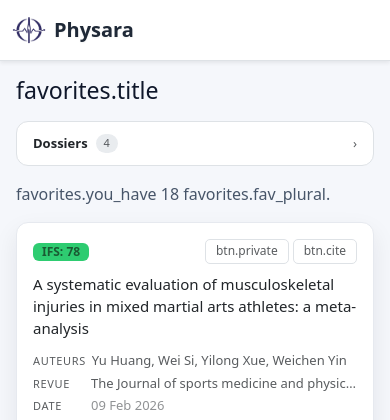
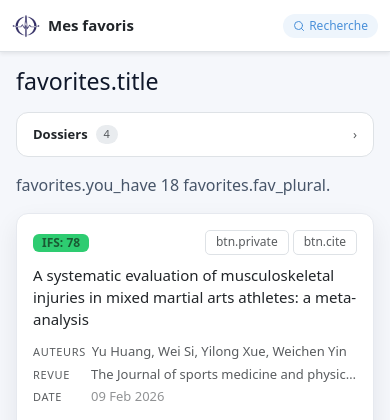
Before and after one commit to ChtickenDev/Calek_News, a Flask app: page /favorites in a window 390 px wide. Shown: the top 420 px of the page. Run offline with Flask 3, Linux system fonts and the light colour scheme; a user stored in the database is signed in; data comes from the database, SQL or seed files in the repository; parts of the project's set-up code (start-up, migrations or seed data) failed here and were passed over.

Commit message:
navbar mobile : titre page + boutons contextuels + onglet Moi vers profil

```diff
--- a/templates/drafts.html
+++ b/templates/drafts.html
@@ -1,5 +1,8 @@
 {% extends "layout.html" %}
 {% from '_macros.html' import ifs_badge %}
+
+{% block mobile_page_title %}Rechercher{% endblock %}
+
 {% block content %}
 
 <h3 class="mb-3">{{ t('nav.search') }}</h3>
--- a/templates/favorites.html
+++ b/templates/favorites.html
@@ -2,6 +2,15 @@
 {% from '_macros.html' import ifs_badge, render_folder_tree, render_mobile_folder_tree with context %}
 {% block main_container %}container-fluid{% endblock %}
 {% block main_class %} physara-no-pad{% endblock %}
+
+{% block mobile_page_title %}Mes favoris{% endblock %}
+{% block mobile_action %}
+<a href="{{ url_for('my_drafts') }}" class="mobile-ctx-btn">
+  <svg width="12" height="12" viewBox="0 0 24 24" fill="none" stroke="currentColor" stroke-width="2" stroke-linecap="round" stroke-linejoin="round"><circle cx="11" cy="11" r="8"/><line x1="21" y1="21" x2="16.65" y2="16.65"/></svg>
+  Recherche
+</a>
+{% endblock %}
+
 {% block content %}
 {% macro share_dropdown(article_id) %}
 <div class="dropdown" onclick="event.stopPropagation()">
--- a/templates/layout.html
+++ b/templates/layout.html
@@ -161,6 +161,43 @@
     border-bottom: 2px solid #1a1a2e;
   }
 
+  /* ---- Mobile top navbar : titre + bouton contextuel ---- */
+  .mobile-page-title {
+    font-size: 15px;
+    font-weight: 600;
+    color: var(--bs-body-color);
+    overflow: hidden;
+    text-overflow: ellipsis;
+    white-space: nowrap;
+    flex: 1;
+    min-width: 0;
+  }
+  .mobile-ctx-btn {
+    background: #eef5fc;
+    color: #4a90d9 !important;
+    border-radius: 12px;
+    padding: 3px 10px;
+    font-size: 12px;
+    text-decoration: none;
+    display: inline-flex;
+    align-items: center;
+    gap: 4px;
+    white-space: nowrap;
+    border: none;
+    font-family: inherit;
+    cursor: pointer;
+    line-height: 1.5;
+    transition: background .12s;
+  }
+  .mobile-ctx-btn:hover { background: #daeaf8; }
+  [data-bs-theme="dark"] .mobile-ctx-btn {
+    background: rgba(74, 144, 217, .15);
+    color: #4a90d9 !important;
+  }
+  [data-bs-theme="dark"] .mobile-ctx-btn:hover {
+    background: rgba(74, 144, 217, .25);
+  }
+
   /* ---- Bottom navigation bar (mobile only) ---- */
   .physara-bottom-nav {
     position: fixed;
@@ -216,10 +253,21 @@
 
 <nav class="navbar navbar-expand-lg sticky-top shadow-sm bg-body border-bottom">
   <div class="container-fluid">
-    <a class="navbar-brand fw-bold d-flex align-items-center gap-2" href="{{ url_for('index') }}">
+
+    <!-- Brand desktop uniquement -->
+    <a class="navbar-brand fw-bold d-none d-lg-flex align-items-center gap-2" href="{{ url_for('index') }}">
       <img src="{{ url_for('static', filename='img/physara-logo.png') }}" alt="Physara" class="logo-img" style="height:34px;width:auto;object-fit:contain">
       <span>Physara</span>
     </a>
+
+    <!-- Barre mobile : logo + titre page + bouton contextuel -->
+    <div class="d-flex d-lg-none align-items-center flex-grow-1 gap-2 overflow-hidden">
+      <a href="{{ url_for('index') }}" class="flex-shrink-0" style="line-height:0;">
+        <img src="{{ url_for('static', filename='img/physara-logo.png') }}" alt="Physara" style="height:28px;width:auto;object-fit:contain;">
+      </a>
+      <span class="mobile-page-title">{% block mobile_page_title %}Physara{% endblock %}</span>
+      <div class="ms-auto flex-shrink-0 ps-1">{% block mobile_action %}{% endblock %}</div>
+    </div>
 
     <div class="d-none">
       <button class="navbar-toggler" type="button" data-bs-toggle="collapse" data-bs-target="#navbarNav"
@@ -334,7 +382,8 @@
     </svg>
     <span>Profils</span>
   </a>
-  <a href="{{ url_for('me') }}" class="physara-bottom-item{% if request.endpoint == 'me' %} active{% endif %}">
+  <a href="{{ url_for('user_profile', user_id=current_user.id) }}"
+     class="physara-bottom-item{% if request.endpoint == 'user_profile' and request.view_args.get('user_id') == current_user.id %} active{% endif %}">
     {% if current_user.photo_filename %}
       <img src="{{ url_for('static', filename='uploads/avatars/' + current_user.photo_filename) }}"
            class="physara-bottom-avatar" style="object-fit:cover;" alt="">
--- a/templates/users_list.html
+++ b/templates/users_list.html
@@ -1,4 +1,7 @@
 {% extends "layout.html" %}
+
+{% block mobile_page_title %}Profils{% endblock %}
+
 {% block content %}
 
 <div class="d-flex align-items-center justify-content-between mb-1 flex-wrap gap-2">
```
Also changed, not shown: templates/feed.html (+9 -0 lines), templates/user_profile.html (+16 -0 lines).
